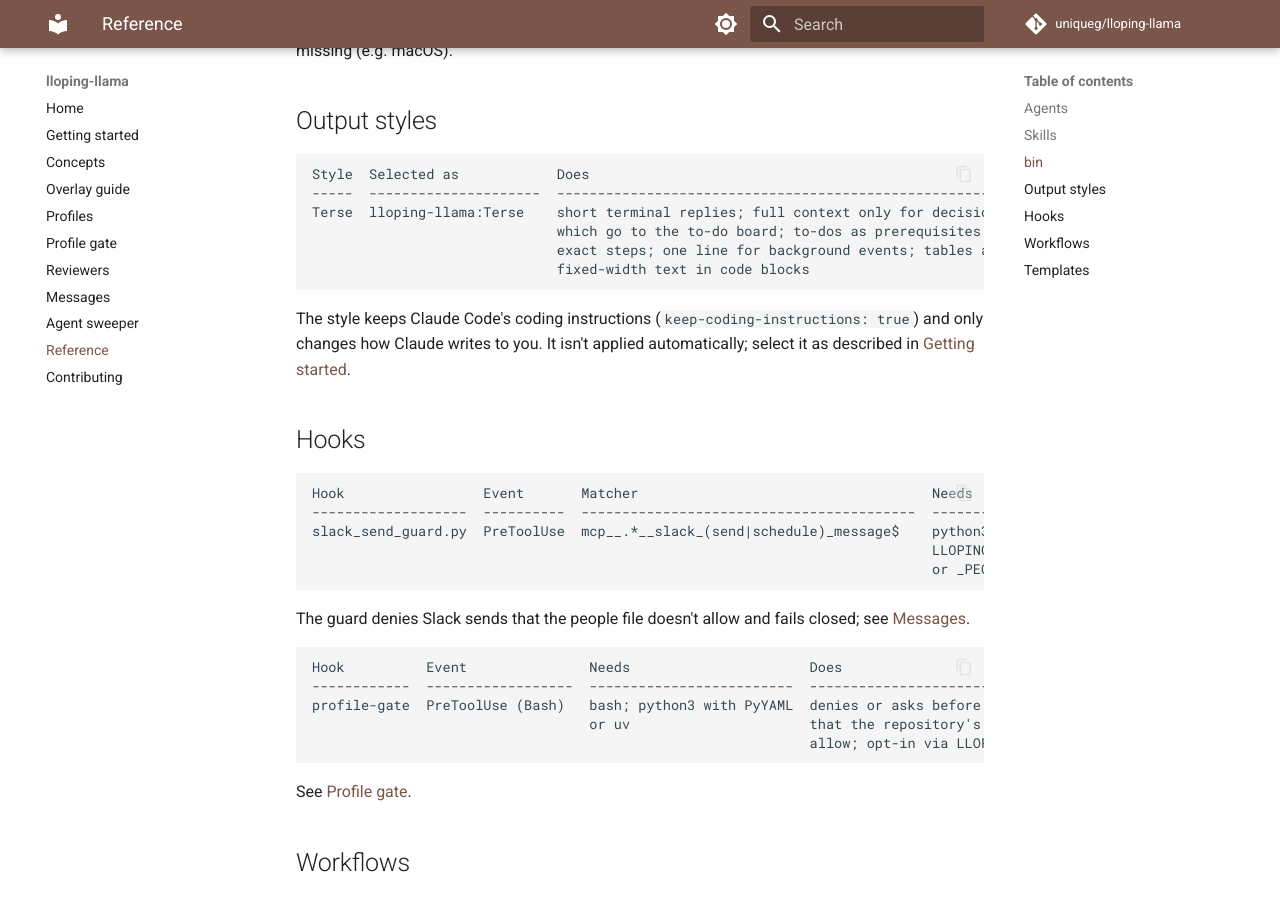
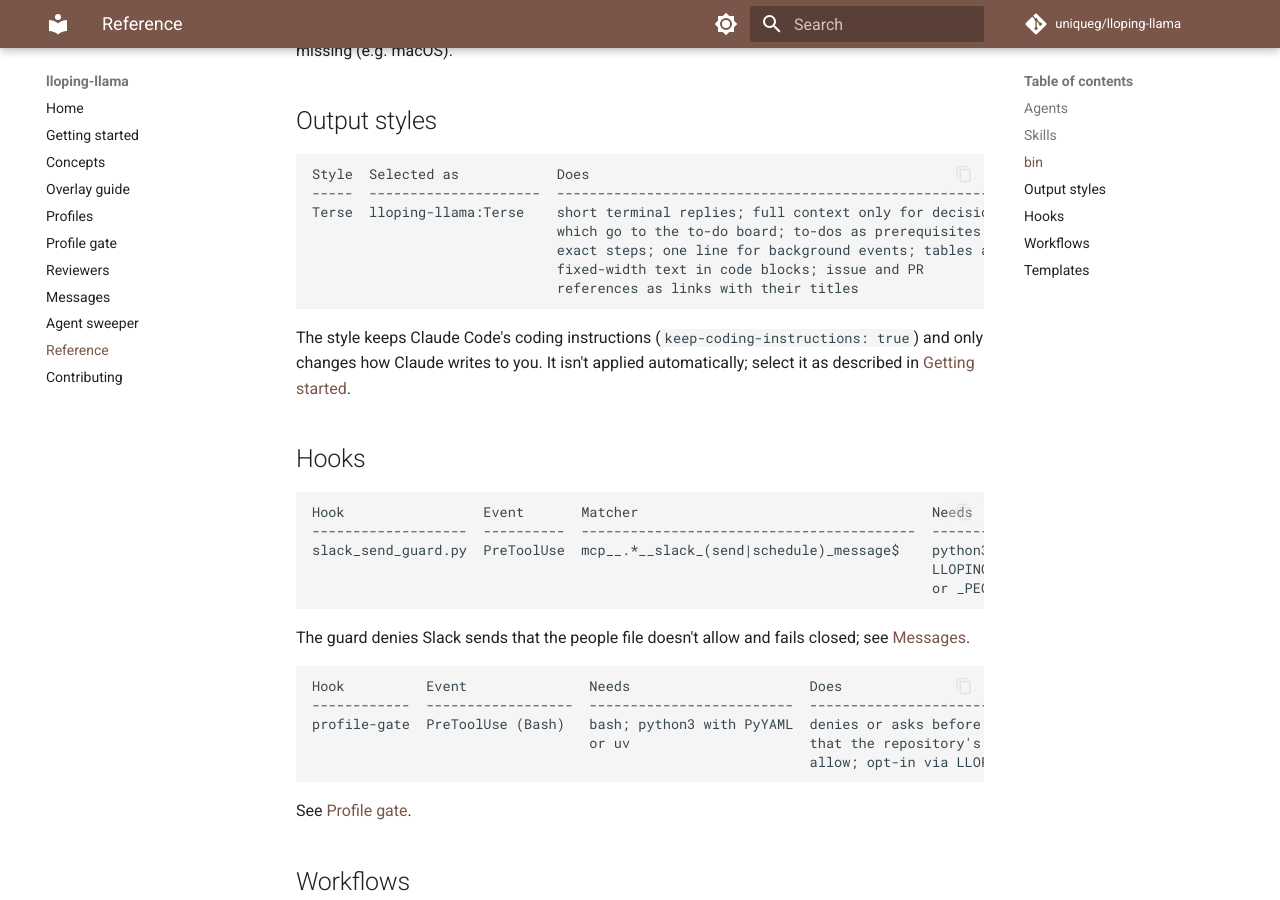
Before and after one commit to uniqueg/lloping-llama, an MkDocs documentation site: the page built from docs/reference.md, in a window 1280 px wide and 900 px high, scrolled down 1428 px. Built offline with MkDocs 1.6.1 and Material for MkDocs 9.7.7, drawn with Linux system fonts in a browser that asks for light colours; comment, search, counter and statistics services are not loaded.

Commit message:
docs: link issue references with their titles (#18)
The Terse output style now asks for every issue or PR reference in
replies, to-dos, decisions, board items and reports to be a link with
its title, decision ids with a short gloss, and jargon explained.

Closes #17


Claude-Session: https://claude.ai/code/session_011FSoqN5w1v5t1QRTKU7ad5

Co-authored-by: Claude Opus 5.5 <noreply@anthropic.com>

````diff
--- a/docs/reference.md
+++ b/docs/reference.md
@@ -72,7 +72,8 @@ Style  Selected as            Does
 Terse  lloping-llama:Terse    short terminal replies; full context only for decisions,
                               which go to the to-do board; to-dos as prerequisites and
                               exact steps; one line for background events; tables as
-                              fixed-width text in code blocks
+                              fixed-width text in code blocks; issue and PR
+                              references as links with their titles
 ```
 
 The style keeps Claude Code's coding instructions (`keep-coding-instructions: true`) and only
````
Also changed, not shown: output-styles/terse.md (+5 -1 lines).
